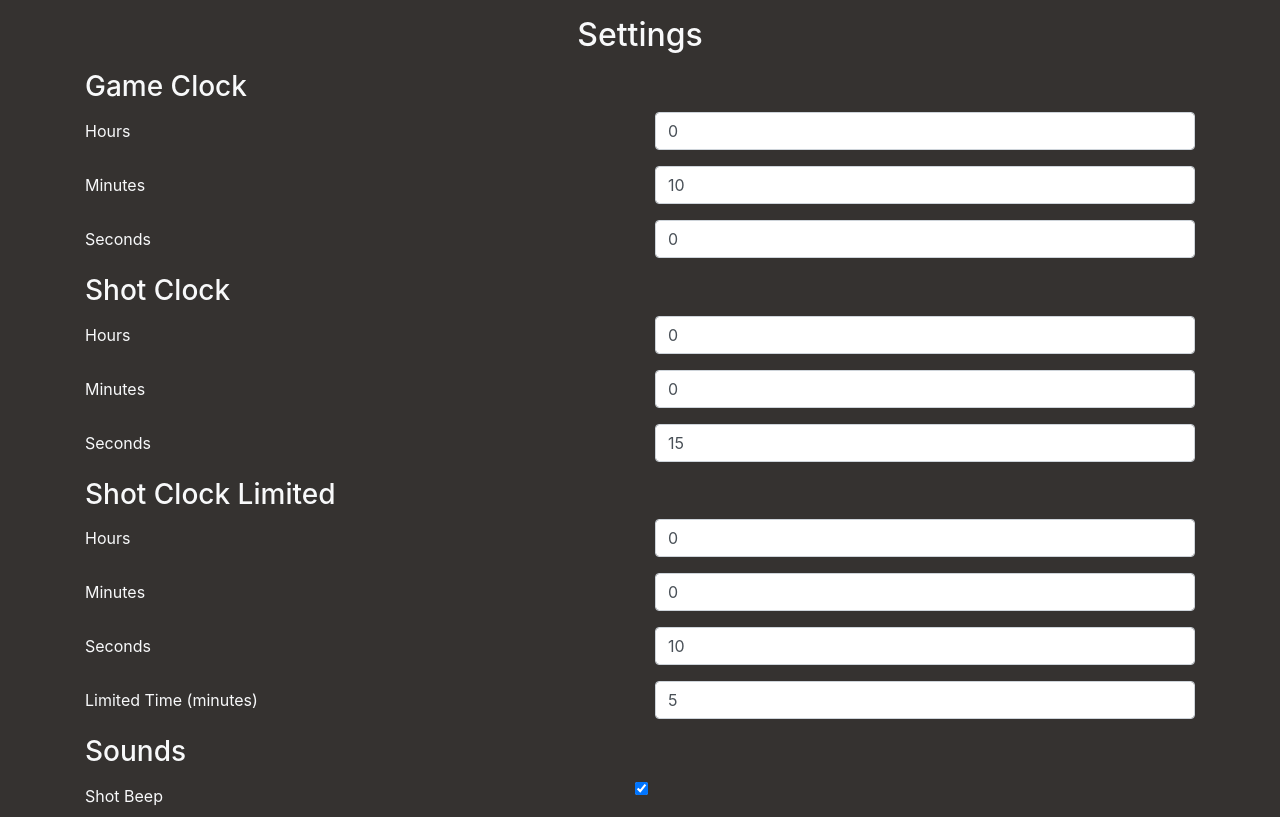
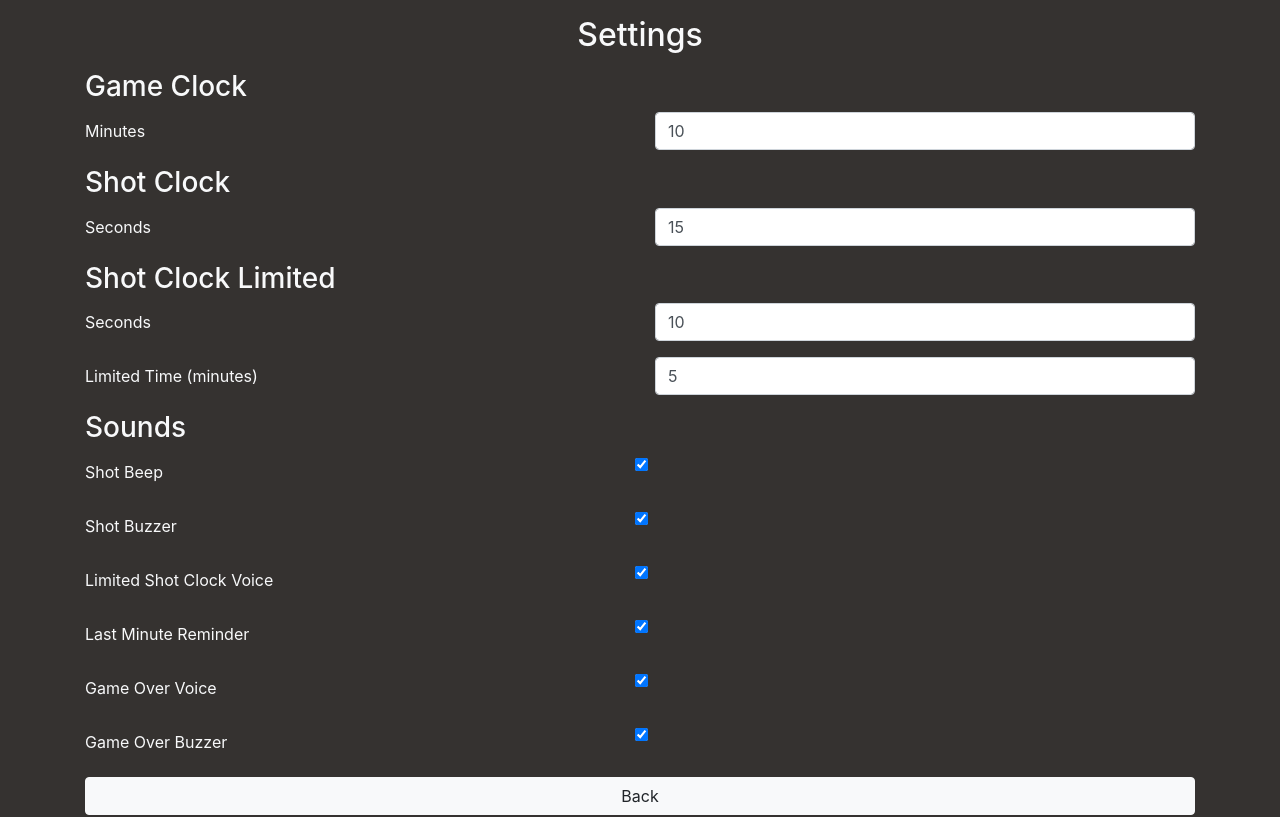
Before and after one commit to insytes/insytes.github.io, a Vue app: page /settings in a window 1280 px wide. Shown: the top 817 px of the page. Built offline with nearby package versions, Linux system fonts and the light colour scheme.

Commit message:
Sound settings

```diff
--- a/src/views/HomeView.vue
+++ b/src/views/HomeView.vue
@@ -58,29 +58,6 @@ import CircleProgress from '@/components/CircleProgress.vue';
 import { IEvent } from '@/lib/events';
 import Settings from '@/lib/settings';
 
-// const LIMITED_TIME = 5
-
-// const GAME_DURATION = {
-//   hour: 0,
-//   minute: 10,
-//   second: 0,
-//   millisecond: 0,
-// }
-
-// const SHOT_DURATION = {
-//   hour: 0,
-//   minute: 0,
-//   second: 15,
-//   millisecond: 0,
-// }
-
-// const SHOT_DURATION_LIMITED = {
-//   hour: 0,
-//   minute: 0,
-//   second: 10,
-//   millisecond: 0,
-// }
-
 enum GAME_STATE {
   READY,
   PROGRESS,
@@ -116,7 +93,7 @@ export default defineComponent({
   },
   methods: {
     startGame() {
-      this.gameClock.on("ended", () => this.playSound('buzz'));
+      this.gameClock.on("ended", () => this.playSound('buzz', { endGame: true }));
       this.gameClock.on("ended", this.resetGameTimer);
       this.gameClock.on("ended", () => this.gameState = this.gameStates.ENDED);
       this.gameClock.on("started", () => this.gameState = this.gameStates.PROGRESS);
@@ -180,8 +157,18 @@ export default defineComponent({
         this.playSound('beep');
       }
     },
-    playSound(sound: Sound) {
-      sounds[sound].play();
+    playSound(sound: Sound, { endGame = false } = {}) {
+      const soundsMap: Record<Sound, boolean> = {
+        'beep': this.settings.sounds.playBeep,
+        'buzz': endGame ? this.settings.sounds.playGameOverBuzzer : this.settings.sounds.playShotClockBuzzer,
+        'gameOverVoice': this.settings.sounds.playGameOverVoice,
+        'limitedShotClockVoice': this.settings.sounds.playLimitedShotClockVoice,
+        'oneMinuteLeftVoice': this.settings.sounds.playFinalMinuteVoice,
+      }
+
+      if (soundsMap[sound]) {
+        sounds[sound].play();
+      }
     }
   },
   mounted() {
--- a/src/views/SettingsView.vue
+++ b/src/views/SettingsView.vue
@@ -8,12 +8,12 @@
 
         <h3>Game Clock</h3>
 
-        <div class="form-group row">
+        <!-- <div class="form-group row">
           <label for="gameClockHour" class="col-6 col-form-label">Hours</label>
           <div class="col-6">
             <input type="number" class="form-control" id="gameClockHour" v-model="settings.gameDuration.hour">
           </div>
-        </div>
+        </div> -->
 
         <div class="form-group row">
           <label for="gameClockMinutes" class="col-6 col-form-label">Minutes</label>
@@ -22,28 +22,28 @@
           </div>
         </div>
 
-        <div class="form-group row">
+        <!-- <div class="form-group row">
           <label for="gameClockSeconds" class="col-6 col-form-label">Seconds</label>
           <div class="col-6">
             <input type="number" class="form-control" id="gameClockSeconds" v-model="settings.gameDuration.second">
           </div>
-        </div>
+        </div> -->
 
         <h3>Shot Clock</h3>
 
-        <div class="form-group row">
+        <!-- <div class="form-group row">
           <label for="shotClockHour" class="col-6 col-form-label">Hours</label>
           <div class="col-6">
             <input type="number" class="form-control" id="shotClockHour" v-model="settings.shotDuration.hour">
           </div>
-        </div>
+        </div> -->
 
-        <div class="form-group row">
+        <!-- <div class="form-group row">
           <label for="shotClockMinutes" class="col-6 col-form-label">Minutes</label>
           <div class="col-6">
             <input type="number" class="form-control" id="shotClockMinutes" v-model="settings.shotDuration.minute">
           </div>
-        </div>
+        </div> -->
 
         <div class="form-group row">
           <label for="shotClockSeconds" class="col-6 col-form-label">Seconds</label>
@@ -54,7 +54,7 @@
 
         <h3>Shot Clock Limited</h3>
 
-        <div class="form-group row">
+        <!-- <div class="form-group row">
           <label for="shotClockLimitedHour" class="col-6 col-form-label">Hours</label>
           <div class="col-6">
             <input type="number" class="form-control" id="shotClockLimitedHour" v-model="settings.shotDurationLimited.hour">
@@ -66,7 +66,7 @@
           <div class="col-6">
             <input type="number" class="form-control" id="shotClockLimitedMinutes" v-model="settings.shotDurationLimited.minute">
           </div>
-        </div>
+        </div> -->
 
         <div class="form-group row">
           <label for="shotClockLimitedSeconds" class="col-6 col-form-label">Seconds</label>
```
Also changed, not shown: 7 other files (tests, documents, lock files or other folders).
